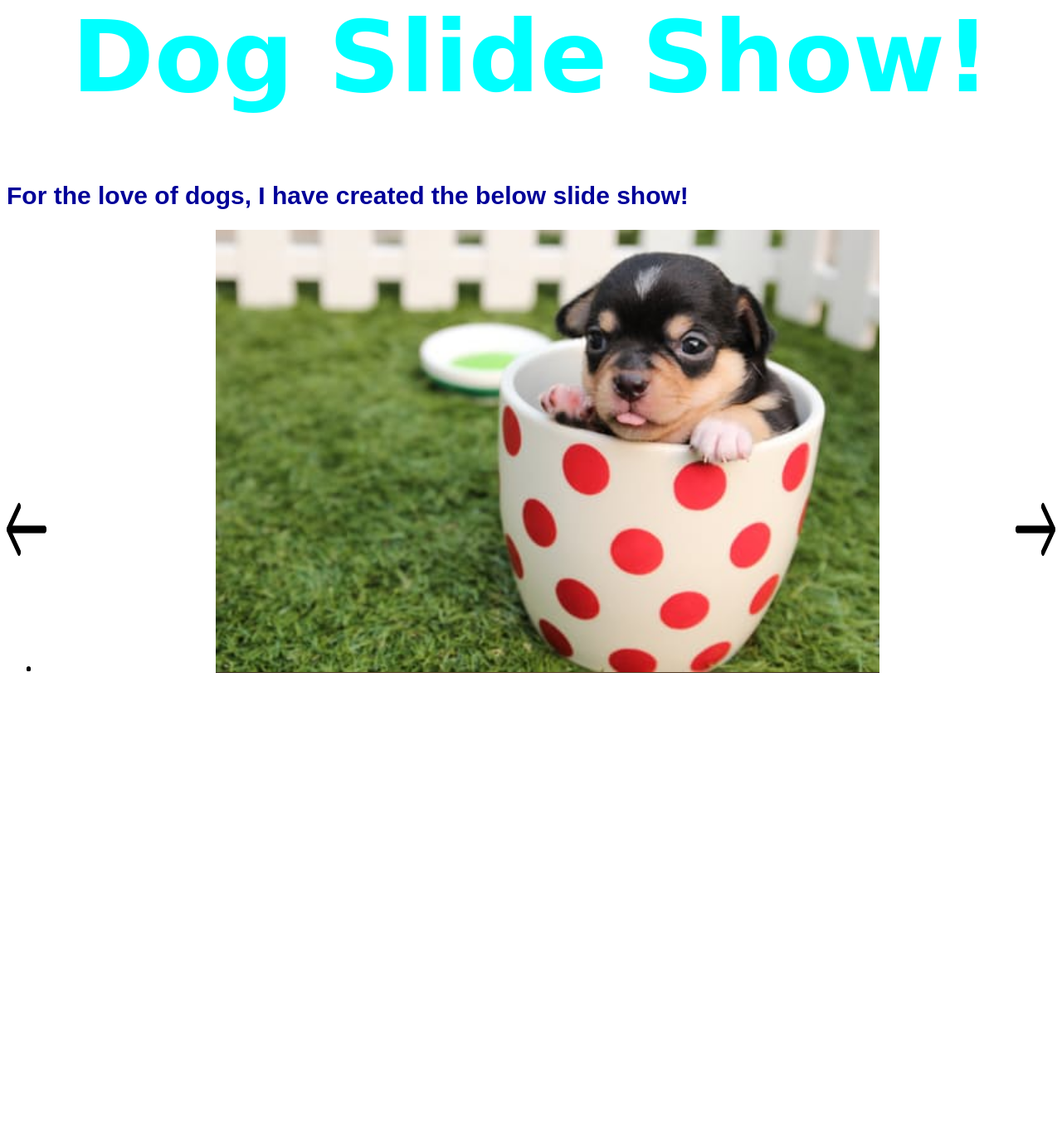
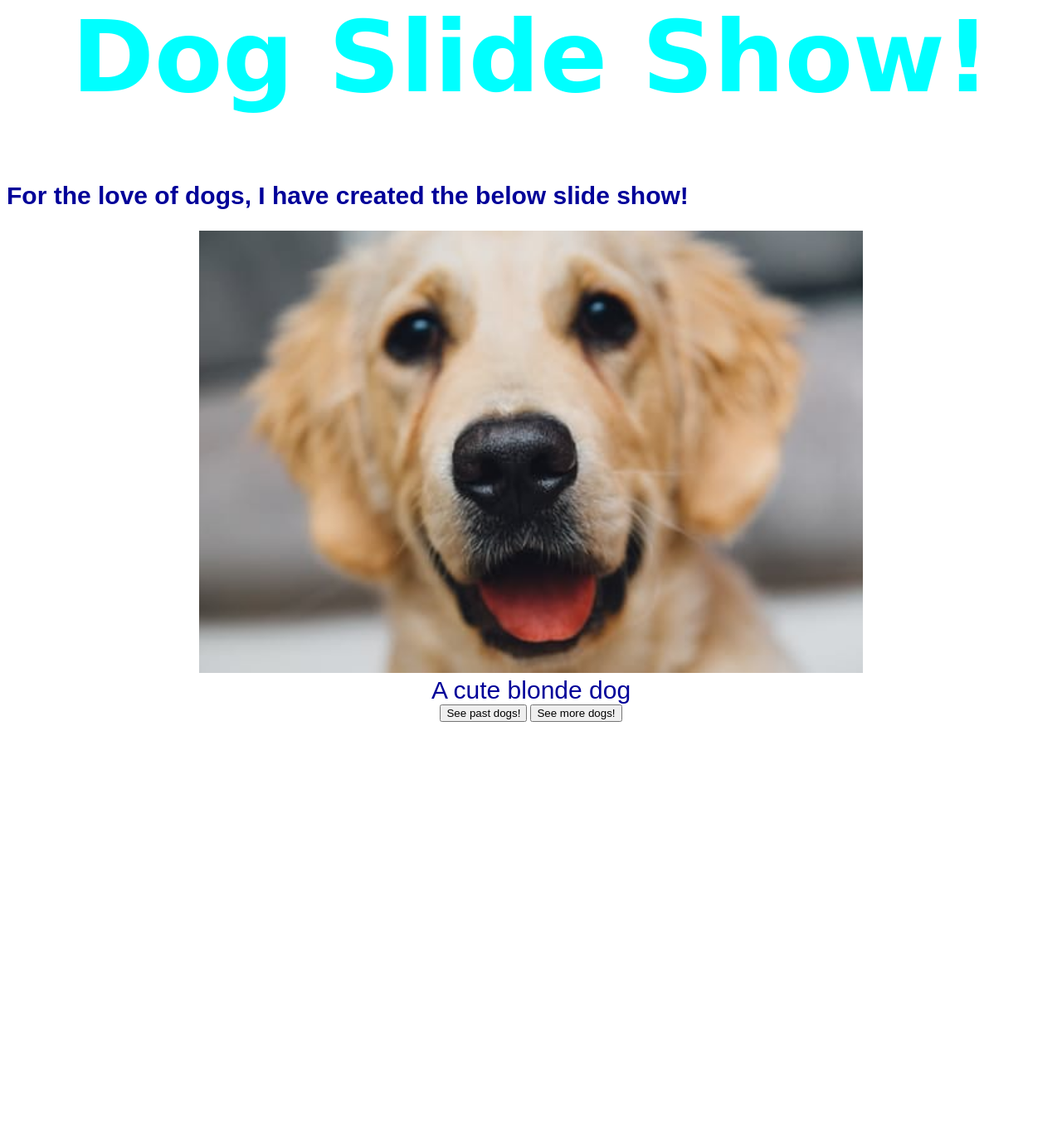
Before and after one commit to vkinnealey/slidespage, a PHP site: page / in a window 1280 px wide. Shown: the part 81-1432 px from the top of the page at 83% size. After the commit the page ends 951 px from the top, so only its background shows below. Run offline with PHP 8.4, Linux system fonts and the light colour scheme; some libraries are stand-ins or nearby versions; some web fonts are replaced.

Commit message:
classedits
updates to code based on class discussion -- deleted old jquery file, cleaned up code and deleted unecessary categories, deleated arrows, fixed 'slideshow' function

```diff
--- a/index.html
+++ b/index.html
@@ -5,43 +5,37 @@
       Cute Dog Slide Show!
     </title>
     <link rel= stylesheet type=text/css href=style.css>
-    <script type=text/javascript src=js/main.js> </script>
     <script src=https://ajax.googleapis.com/ajax/libs/jquery/3.2.1/jquery.min.js></script>
+    <script src=script.js> </script>
     <link href="https://fonts.googleapis.com/css?family=Bubbler+One|Vibur" rel=stylesheet>
   </head>
+
 <body>
   <div class="intro">
     <h1> Dog Slide Show! </h1>
   </div>
     <h2> For the love of dogs, I have created the below slide show! </h2>
   <div class='slideshow'>
-  <ul id="slides">
-    <div class='slide'>
-    <div class='slide1'>
-      <li><img src="dogimage1.jpg" style='width:50em';></li>
+    <div class='slides'>
+      <img src="dogimage1.jpg" style='width:50em;'>
+      	<div class="caption">A cute blonde dog
+      </div>
     </div>
+    <div class='slides'>
+      <img src="dogimage2.jpeg" style='width:50em;'>
+           <div class="caption">A cute dog in a cup
+        </div>
     </div>
-    <div class='slide'>
-    <div class='slide2'>
-      <li><img src="dogimage2.jpeg" style='width:50em';></li>
-    </div>
-    </div>
-     <div class='slide'>
-      <div class='slide3'>
-      <li><img src="dogimage3.jpeg" style='width:50em';></li>
-    </div>
+     <div class='slides'>
+      <img src="dogimage3.jpeg" style='width:50em;'>
+      	<div class="caption">A cute pug
+      </div>
     </div>
   </div>
-  </ul>
-  <div class='buttons'>
-    <div class='leftbutton'>
-        <img src='arrow1.png' style='width:3em; height:4em';>
 
-    </div>
-    <div class= 'rightbutton'>
-       <img src='arrow2.png' style='width:3em; height:4em';>
-  </div>
-
-
+<div class="buttons">
+  <button type="button" class="previous">See past dogs!</button>
+  <button type="button" class="next">See more dogs!</button>
+</div>
 </body>
 </html>
--- /dev/null
+++ b/script.js
@@ -0,0 +1,29 @@
+
+$(document).ready(function(){
+  var slides = $(".slides");
+  var slideIndex = 0;
+  var slide = slides[slideIndex];
+
+slides.hide();
+slides.first().show();
+
+$(".next").click(function(){
+  $(slides).hide();
+  slideIndex++;
+  if(slideIndex > 2){
+  slideIndex = 0;
+    }
+  slide = slides[slideIndex];
+  $(slide).show();
+});
+
+$(".previous").click(function(){
+  $(slide).hide();
+  slideIndex--;
+  if(slideIndex < 0){
+  slideIndex = 2;
+  }
+  slide = slides[slideIndex];
+  $(slide).show();
+  });
+});
--- a/style.css
+++ b/style.css
@@ -1,4 +1,4 @@
-h2{
+h2, .caption, .button {
 	font-family: 'Bubbler One', sans-serif;
  	font-size: 30px;
  	color: #000099;
@@ -11,38 +11,11 @@ h2{
   	font-size:60px;
   }
 
- .slideshow {
+ .slideshow, .buttons {
  		text-align: center;
  }
 
- .slide1 {
+ .slide {
   border: none;
   position: relative;
 }
-
-.slide2 {
-  border: none;
-  position: relative;
-  top: -538px;
-  z-index: 2;
-}
-
-.slide3 {
-  border: none;
-  position: relative;
-  z-index: 1;
-  top: -1075px;
-}
-
-.leftbutton {
-	position: relative;
-	float: left;
-	top: -1300px;
- }
-
-.rightbutton {
-	position: relative;
-	float: right;
-	top: -1300px;
-
- }
```
Also changed, not shown: js:main.js (deleted, +0 -84 lines), arrow1.png (deleted), arrow2.png (deleted).
